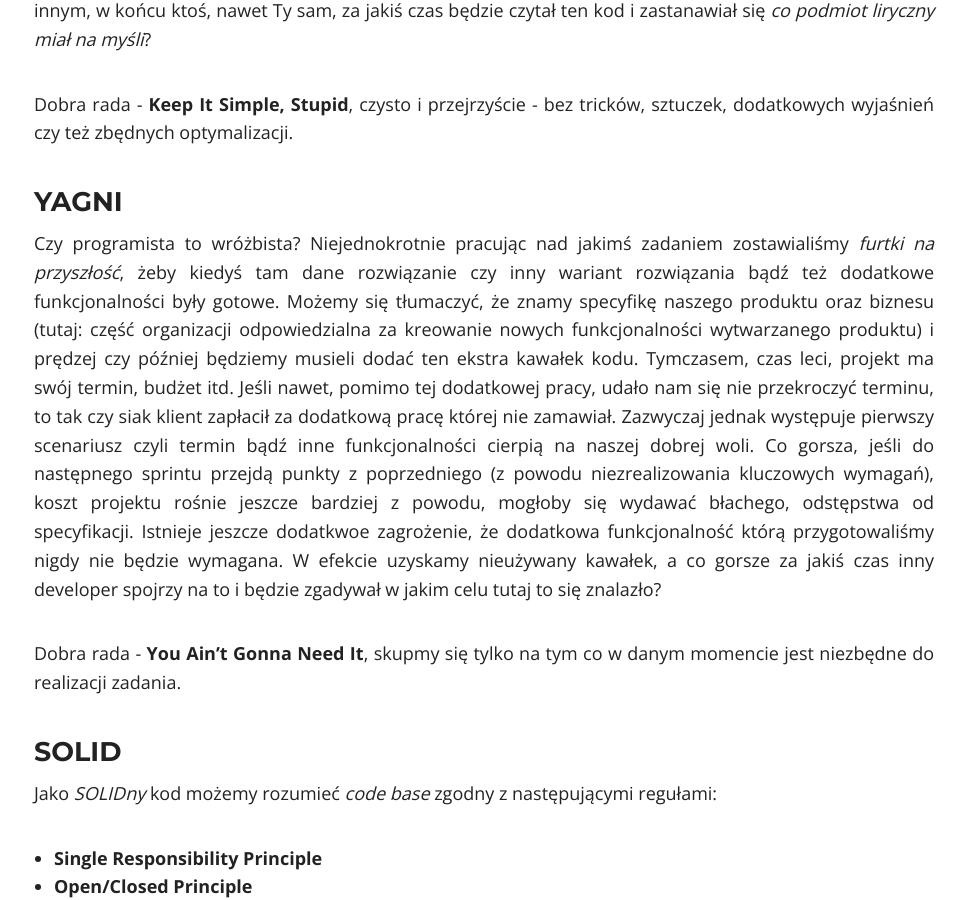
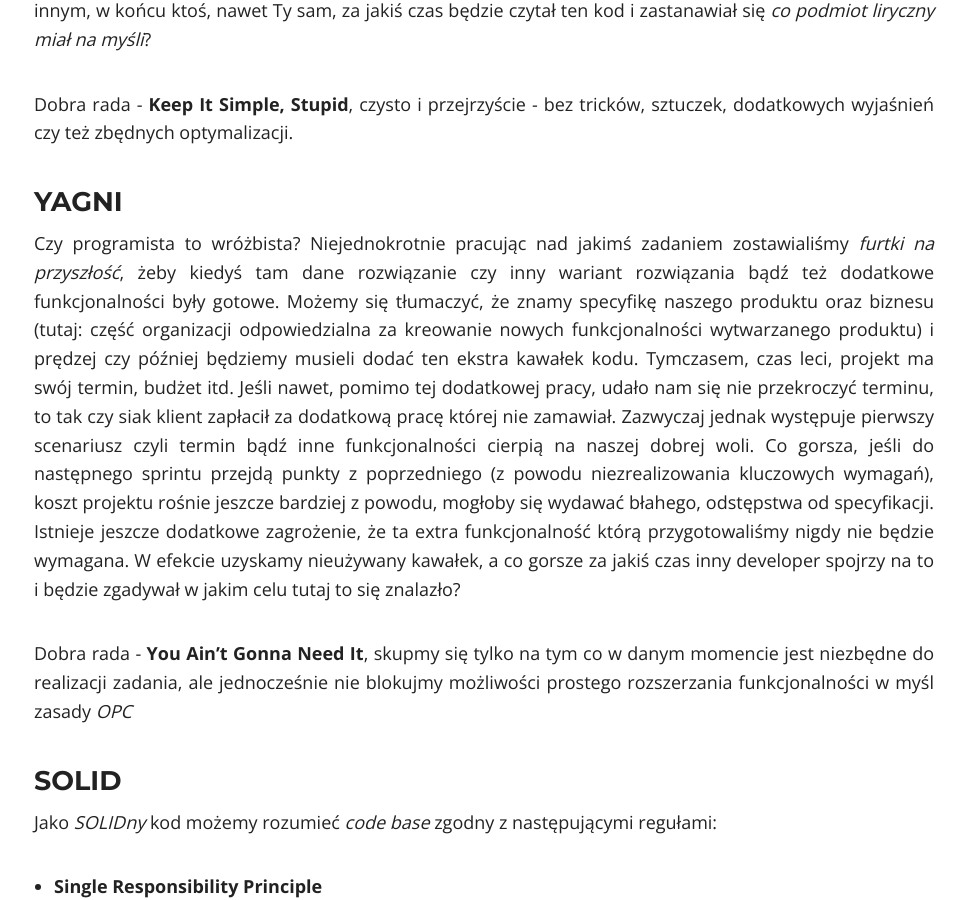
Before and after one commit to tswiackiewicz/inside-the-source-code, a Jekyll site: the page built from _posts/2015-07-29-clean-code.md, in a window 1280 px wide and 900 px high, scrolled down 1597 px. Shown: the whole window, without its empty margins (156-1123 px from the left). Built offline with Jekyll 4.4.1, drawn with Linux system fonts in a browser that asks for light colours; nearby versions of some CDN libraries; comment, search, counter and statistics services are not loaded; some of the changed text lies outside the part shown.

Commit message:
Uwagi Dominiki

```diff
--- a/_posts/2015-07-29-clean-code.md
+++ b/_posts/2015-07-29-clean-code.md
@@ -30,9 +30,9 @@ Dobra rada - **Keep It Simple, Stupid**, czysto i przejrzyście - bez tricków,
 
 ### YAGNI
 
-Czy programista to wróżbista? Niejednokrotnie pracując nad jakimś zadaniem zostawialiśmy *furtki na przyszłość*, żeby kiedyś tam dane rozwiązanie czy inny wariant rozwiązania bądź też dodatkowe funkcjonalności były gotowe. Możemy się tłumaczyć, że znamy specyfikę naszego produktu oraz biznesu (tutaj: część organizacji odpowiedzialna za kreowanie nowych funkcjonalności wytwarzanego produktu) i prędzej czy później będziemy musieli dodać ten ekstra kawałek kodu. Tymczasem, czas leci, projekt ma swój termin, budżet itd. Jeśli nawet, pomimo tej dodatkowej pracy, udało nam się nie przekroczyć terminu, to tak czy siak klient zapłacił za dodatkową pracę której nie zamawiał. Zazwyczaj jednak występuje pierwszy scenariusz czyli termin bądź inne funkcjonalności cierpią na naszej dobrej woli. Co gorsza, jeśli do następnego sprintu przejdą punkty z poprzedniego (z powodu niezrealizowania kluczowych wymagań), koszt projektu rośnie jeszcze bardziej z powodu, mogłoby się wydawać błachego, odstępstwa od specyfikacji. Istnieje jeszcze dodatkwoe zagrożenie, że dodatkowa funkcjonalność którą przygotowaliśmy nigdy nie będzie wymagana. W efekcie uzyskamy nieużywany kawałek, a co gorsze za jakiś czas inny developer spojrzy na to i będzie zgadywał w jakim celu tutaj to się znalazło?
+Czy programista to wróżbista? Niejednokrotnie pracując nad jakimś zadaniem zostawialiśmy *furtki na przyszłość*, żeby kiedyś tam dane rozwiązanie czy inny wariant rozwiązania bądź też dodatkowe funkcjonalności były gotowe. Możemy się tłumaczyć, że znamy specyfikę naszego produktu oraz biznesu (tutaj: część organizacji odpowiedzialna za kreowanie nowych funkcjonalności wytwarzanego produktu) i prędzej czy później będziemy musieli dodać ten ekstra kawałek kodu. Tymczasem, czas leci, projekt ma swój termin, budżet itd. Jeśli nawet, pomimo tej dodatkowej pracy, udało nam się nie przekroczyć terminu, to tak czy siak klient zapłacił za dodatkową pracę której nie zamawiał. Zazwyczaj jednak występuje pierwszy scenariusz czyli termin bądź inne funkcjonalności cierpią na naszej dobrej woli. Co gorsza, jeśli do następnego sprintu przejdą punkty z poprzedniego (z powodu niezrealizowania kluczowych wymagań), koszt projektu rośnie jeszcze bardziej z powodu, mogłoby się wydawać błahego, odstępstwa od specyfikacji. Istnieje jeszcze dodatkowe zagrożenie, że ta extra funkcjonalność którą przygotowaliśmy nigdy nie będzie wymagana. W efekcie uzyskamy nieużywany kawałek, a co gorsze za jakiś czas inny developer spojrzy na to i będzie zgadywał w jakim celu tutaj to się znalazło?
 
-Dobra rada - **You Ain't Gonna Need It**, skupmy się tylko na tym co w danym momencie jest niezbędne do realizacji zadania.
+Dobra rada - **You Ain't Gonna Need It**, skupmy się tylko na tym co w danym momencie jest niezbędne do realizacji zadania, ale jednocześnie nie blokujmy możliwości prostego rozszerzania funkcjonalności w myśl zasady *OPC*
 
 ### SOLID
 
```
Also changed, not shown: other parts of _posts/2015-07-29-clean-code.md (+2 -2 lines).
